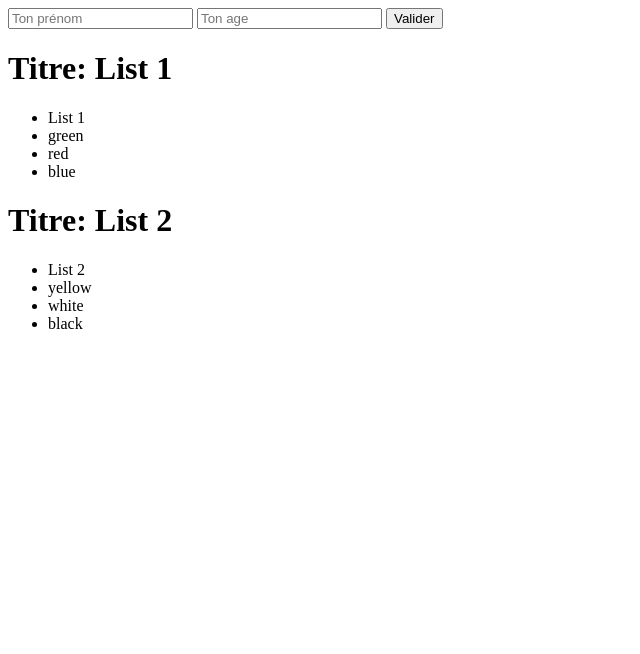
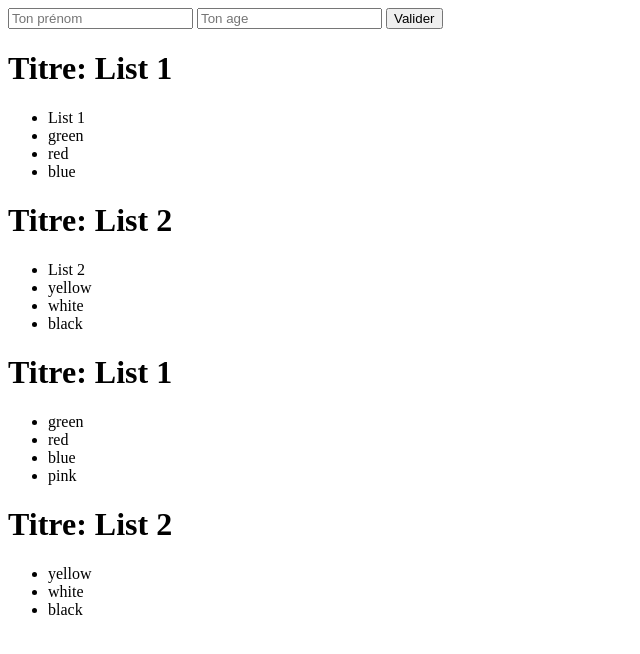
Before and after one commit to STAM0283/train-with-typeScript, a website: page index.html in a window 1280 px wide. Shown: the whole page, without its empty margins (0-640 px from the left). Drawn offline with Linux system fonts and the light colour scheme.

Commit message:
Rest Parameters : Part 2

```diff
--- a/index.html
+++ b/index.html
@@ -16,6 +16,9 @@
     <div id="colors">
 
     </div>
+    <div id="colors2">
+
+    </div>
     <script src="./script.js"></script>
 
 </body>
--- a/script.js
+++ b/script.js
@@ -193,6 +193,7 @@ function buildName2(firstName, lastName) {
 var result3 = buildName2('bob');
 console.log(result3); // bob
 // 12) Rest Parameters :
+// A) without Rest Parameters
 var divColors = document.getElementById('colors');
 var favoritesColor = function (arg1, arg2, arg3, arg4) {
     var h1 = document.createElement('h1');
@@ -208,3 +209,25 @@ var favoritesColor = function (arg1, arg2, arg3, arg4) {
 };
 favoritesColor('List 1', 'green', 'red', 'blue');
 favoritesColor('List 2', 'yellow', 'white', 'black');
+// B) with Rest Parameters :
+var divColors2 = document.getElementById('colors2');
+var favoritesColor2 = function (argument1) {
+    var restOfColors = [];
+    for (var _i = 1; _i < arguments.length; _i++) {
+        restOfColors[_i - 1] = arguments[_i];
+    }
+    var h1 = document.createElement('h1');
+    h1.innerHTML = "Titre: " + argument1;
+    divColors2.appendChild(h1);
+    var ul = document.createElement('ul');
+    for (var i in restOfColors) {
+        var li = document.createElement('li');
+        li.innerHTML = restOfColors[i];
+        ul.appendChild(li);
+    }
+    divColors2.appendChild(ul);
+};
+favoritesColor2('List 1', 'green', 'red', 'blue', 'pink');
+favoritesColor2('List 2', 'yellow', 'white', 'black');
+// another exemple :
+var buildNameFun = buildName;
```
Also changed, not shown: script.ts (+22 -0 lines).
